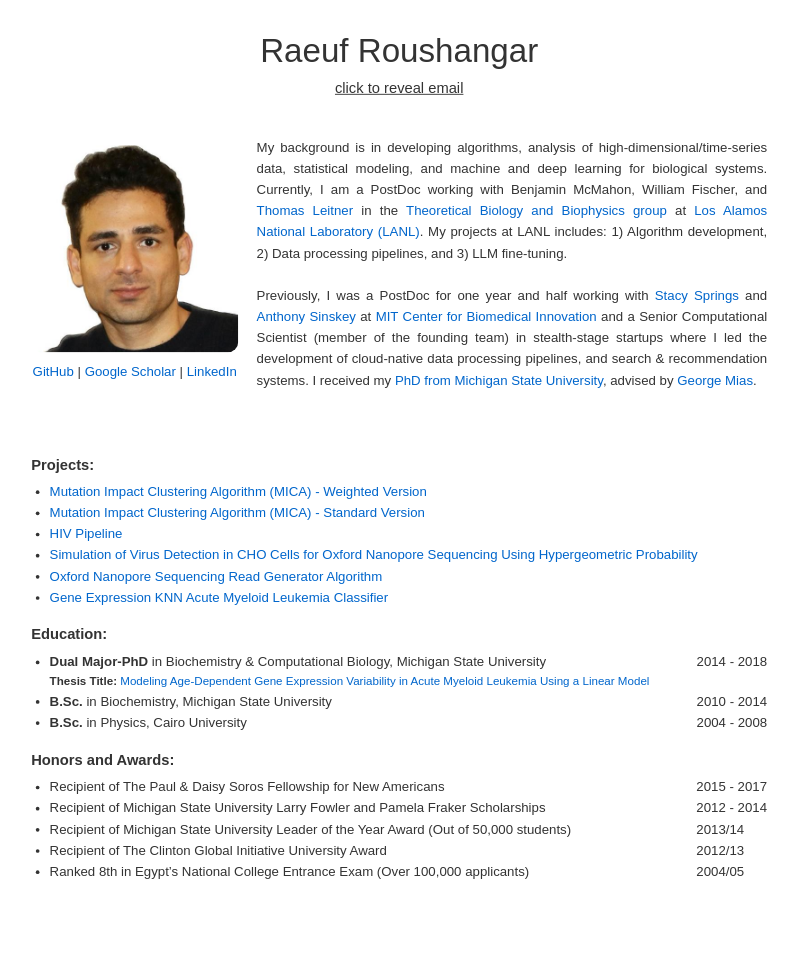
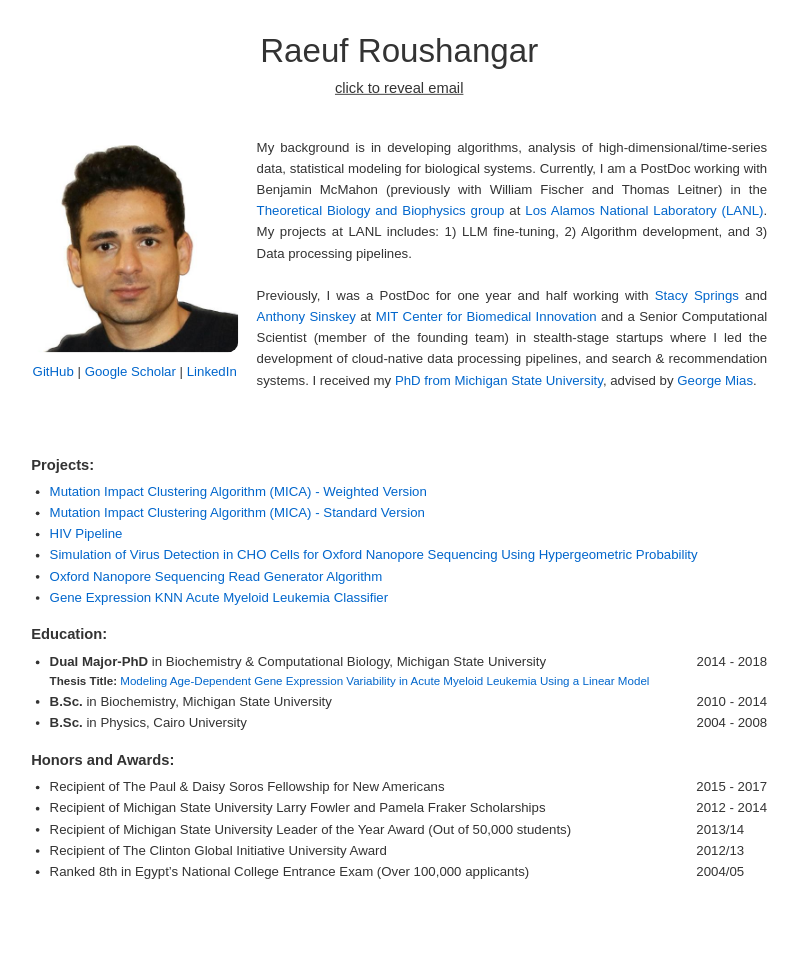
Before and after one commit to raeufroushangar/raeufroushangar.com, a Jekyll site: the page built from index.html, in a window 1280 px wide. Shown: the whole page, without its empty margins (208-1006 px from the left). Built offline with Jekyll 4.4.1, drawn with Linux system fonts in a browser that asks for light colours.

Commit message:
Updated bio

```diff
--- a/index.html
+++ b/index.html
@@ -23,7 +23,7 @@ title: Home
   </div>
 
   <div style="max-width: 600px; font-size: 0.9em; text-align: justify;">
-    My background is in developing algorithms, analysis of high-dimensional/time-series data, statistical modeling, and machine and deep learning for biological systems. Currently, I am a PostDoc working with Benjamin McMahon, William Fischer, and <a href="https://public.lanl.gov/tkl/" target="_blank">Thomas Leitner</a> in the <a href="https://www.lanl.gov/org/ddste/aldsc/theoretical/theoretical-biology-biophysics/index.php" target="_blank">Theoretical Biology and Biophysics group</a> at <a href="https://www.lanl.gov" target="_blank">Los Alamos National Laboratory (LANL)</a>. My projects at LANL includes: 1) Algorithm development, 2) Data processing pipelines, and 3) LLM fine-tuning.
+    My background is in developing algorithms, analysis of high-dimensional/time-series data, statistical modeling for biological systems. Currently, I am a PostDoc working with Benjamin McMahon (previously with William Fischer and Thomas Leitner) in the <a href="https://www.lanl.gov/org/ddste/aldsc/theoretical/theoretical-biology-biophysics/index.php" target="_blank">Theoretical Biology and Biophysics group</a> at <a href="https://www.lanl.gov" target="_blank">Los Alamos National Laboratory (LANL)</a>. My projects at LANL includes: 1) LLM fine-tuning, 2) Algorithm development, and 3) Data processing pipelines.
     <br><br>
     Previously, I was a PostDoc for one year and half working with <a href="https://cbi.mit.edu/biographies/" target="_blank">Stacy Springs</a> and <a href="https://biology.mit.edu/profile/anthony-j-sinskey/" target="_blank">Anthony Sinskey</a> at <a href="https://cbi.mit.edu" target="_blank">MIT Center for Biomedical Innovation</a> and a Senior Computational Scientist (member of the founding team) in stealth-stage startups where I led the development of cloud-native data processing pipelines, and search & recommendation systems. I received my <a href="https://d.lib.msu.edu/etd/19662" target="_blank">PhD from Michigan State University</a>, advised by <a href="https://georgemias.org" target="_blank">George Mias</a>.
 
```
